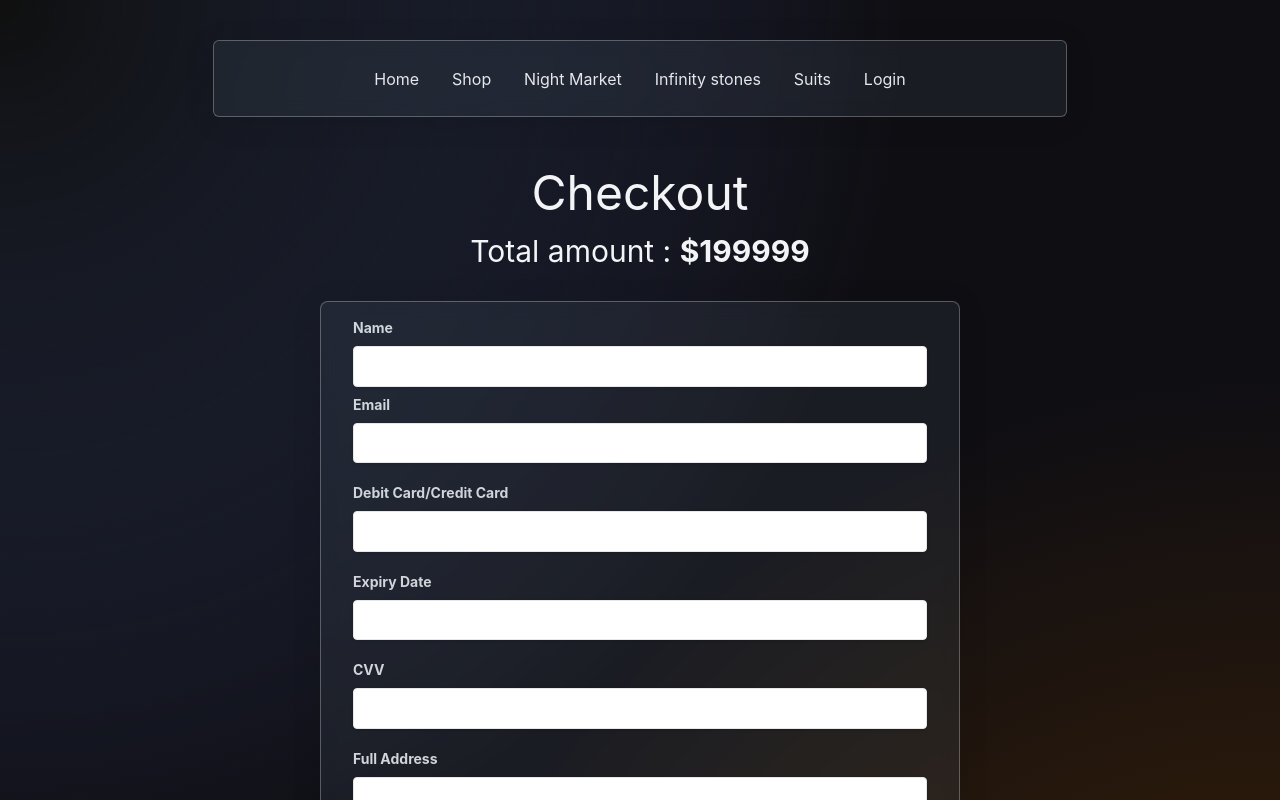
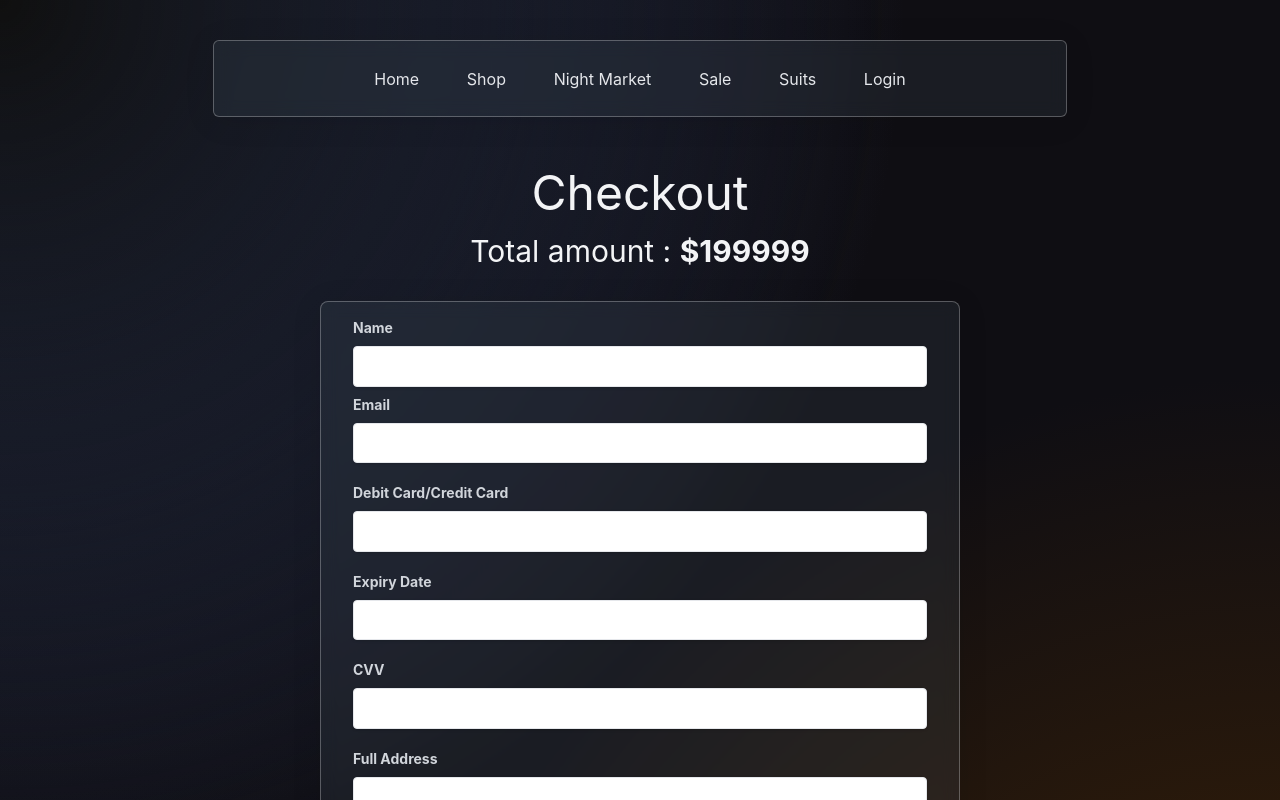
Before and after one commit to SpywarePersues/marverse, a Next.js app: page /checkout/shop in a window 1280 px wide. Shown: the top 800 px of the page. Built offline with nearby package versions, Linux system fonts and the light colour scheme; a web font is replaced by a local one.

Commit message:
Added Sale page

```diff
--- a/components/Navbar.js
+++ b/components/Navbar.js
@@ -13,7 +13,7 @@ export default function Navbar(){
                 <Link href={{pathname: '/'}}><li className="hover:text-gray-100 hover:bg-gray-500 px-4 py-[0.35rem] rounded-md transition-all duration-300 cursor-pointer">Home</li></Link>
                 <Link href={{pathname: '/shop'}}><li className="hover:text-gray-100 hover:bg-gray-500 px-4 py-[0.35rem] rounded-md transition-all duration-300 cursor-pointer">Shop</li></Link>
                 <Link href={{pathname: '/nightMarket'}}><li className="hover:text-gray-100 hover:bg-gray-500 px-4 py-[0.35rem] rounded-md transition-all duration-300 cursor-pointer">Night Market</li></Link>
-                <Link href={{pathname: '/infinityStones'}}><li className="hover:text-gray-100 hover:bg-gray-500 px-4 py-[0.35rem] rounded-md transition-all duration-300 cursor-pointer">Infinity stones</li></Link>
+                <Link href={{pathname: '/sale'}}><li className="hover:text-gray-100 hover:bg-gray-500 px-4 py-[0.35rem] rounded-md transition-all duration-300 cursor-pointer">Sale</li></Link>
                 <Link href={{pathname: '/suits'}}><li className="hover:text-gray-100 hover:bg-gray-500 px-4 py-[0.35rem] rounded-md transition-all duration-300 cursor-pointer">Suits</li></Link>
                 {token ? (<Link href={{pathname: '/login'}}><img src={sessionStorage.getItem('PFP')} className=" w-8 h-8 rounded-full mx-auto my-2 lg:my-0 lg:mx-0"/></Link>) : (<Link href={{pathname: '/login'}}><li className="hover:text-gray-100 hover:bg-gray-500 px-4 py-[0.35rem] rounded-md transition-all duration-300 cursor-pointer">Login</li></Link>)}
             </ul>
--- a/pages/index.js
+++ b/pages/index.js
@@ -14,7 +14,7 @@ export default function Home() {
       setTimeout(() => {
         setMounted(true)
       })
-    }, 12000);
+    }, 3700);
 
     return () => clearTimeout(timeout);
 
@@ -42,7 +42,7 @@ export default function Home() {
           </div>
         </ContainerBlock>
         :
-        <video autoPlay className='w-screen mx-auto'>
+        <video autoPlay className='w-screen h-screen mx-auto bg-black'>
           <source src="./intro.mp4" />
         </video>
       }
--- a/pages/infinityStones.js
+++ /dev/null
@@ -1,44 +0,0 @@
-/* eslint-disable @next/next/no-img-element */
-import React, { useEffect as UseEffect, useState as UseState } from 'react'
-import ContainerBlock from '../components/ContainerBlock'
-import { database } from '../firebaseConfig'
-import { collection, getDocs } from 'firebase/firestore'
-import Link from 'next/link'
-
-function infinityStones() {
-    const databaseRef = collection(database, 'Infinity Stones')
-    const [firedata, setFiredata] = UseState([])
-
-    UseEffect(() => {
-        getData()
-    }, [])
-
-    const getData = async () => {
-        await getDocs(databaseRef)
-        .then((response) => {
-            setFiredata(response.docs.map((data) => {
-                return {...data.data(), id: data.id}
-            }))
-        })
-    }
-    return (
-        <ContainerBlock title="Infinity Stones">
-            <h1 className='text-5xl text-center my-6'>Infinity Stones</h1>
-            <div className='my-10 p-10 grid grid-cols-1 sm:grid-cols-1 md:grid-cols-2 lg:grid-cols-2 xl:grid-cols-2 gap-5'>
-                {firedata.map((data) => {
-                    return(
-                        <a href={`/stones/${data.id}`} key={data.id} className="glassmorph md:mx-16 mx-6 w-[18rem] lg:w-[26rem] xl:w-[35rem] rounded-lg hover:scale-105 transition-scale duration-300 my-6">
-                            <img src={data.Image} className="w-[46rem] border-solid border-slate-600 border-4 rounded-md" alt='' />
-                            <h1 className='md:text-3xl text-2xl my-4 text-center'>{data.Name}</h1>
-                            <h1 className='my-4 text-center md:text-xl'>${data.Price}</h1>
-                            <h1 className='my-4 text-center md:text-xl'>⭐ {data.Rating}</h1>
-                            <Link href={`/checkout/infinityStones`}><button className='my-4 button px-4 py-3 rounded-md block mx-auto'>Buy Now</button></Link>
-                        </a>
-                    )
-                })}
-            </div>
-        </ContainerBlock>
-    )
-}
-
-export default infinityStones
--- /dev/null
+++ b/pages/sale.js
@@ -0,0 +1,40 @@
+/* eslint-disable @next/next/no-img-element */
+import React, { useEffect as UseEffect, useState as UseState } from 'react'
+import ContainerBlock from '../components/ContainerBlock'
+import { database } from '../firebaseConfig'
+import { collection, getDocs } from 'firebase/firestore'
+import Link from 'next/link'
+
+function infinityStones() {
+    const databaseRef = collection(database, 'sale')
+    const [firedata, setFiredata] = UseState([])
+
+    UseEffect(() => {
+        getData()
+    }, [])
+
+    const getData = async () => {
+        await getDocs(databaseRef)
+        .then((response) => {
+            setFiredata(response.docs.map((data) => {
+                return {...data.data(), id: data.id}
+            }))
+        })
+    }
+    return (
+        <ContainerBlock title="Sale">
+            <h1 className='py-10 text-5xl text-center text-gray-300'>Sale will me live next <span className='font-bold'>Full Moon</span></h1>
+                <div className='flex flex-wrap justify-center'>
+                    {firedata.map((data) => {
+                        return(
+                            <div href={`/stones/${data.id}`} key={data.id} className="glassmorph w-4/12 mx-10">
+                                <img src={data.Image} className="w-screen lg:w-[46rem] border-solid border-slate-600 border-4 rounded-md" alt='' />
+                            </div>
+                        )
+                    })}
+                </div>
+        </ContainerBlock>
+    )
+}
+
+export default infinityStones
```
Also changed, not shown: 1 other file (tests, documents, lock files or other folders).
